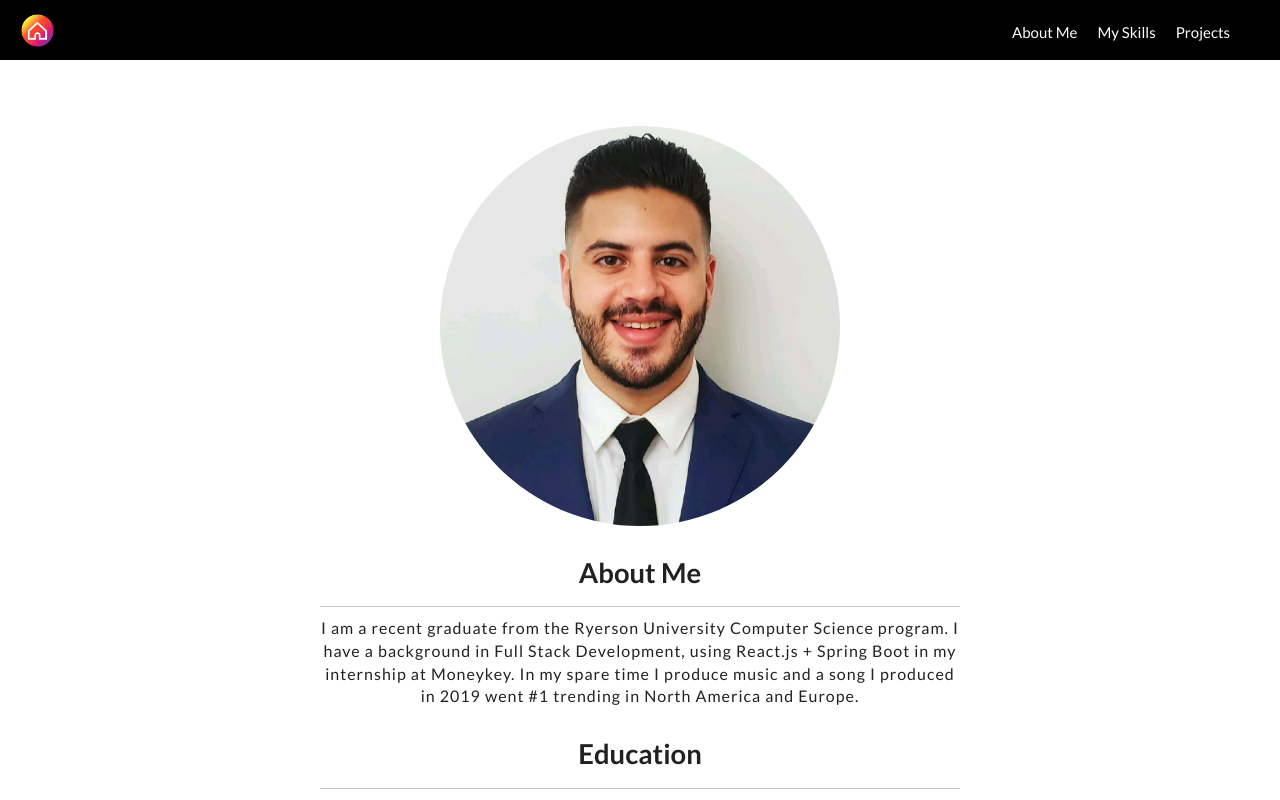
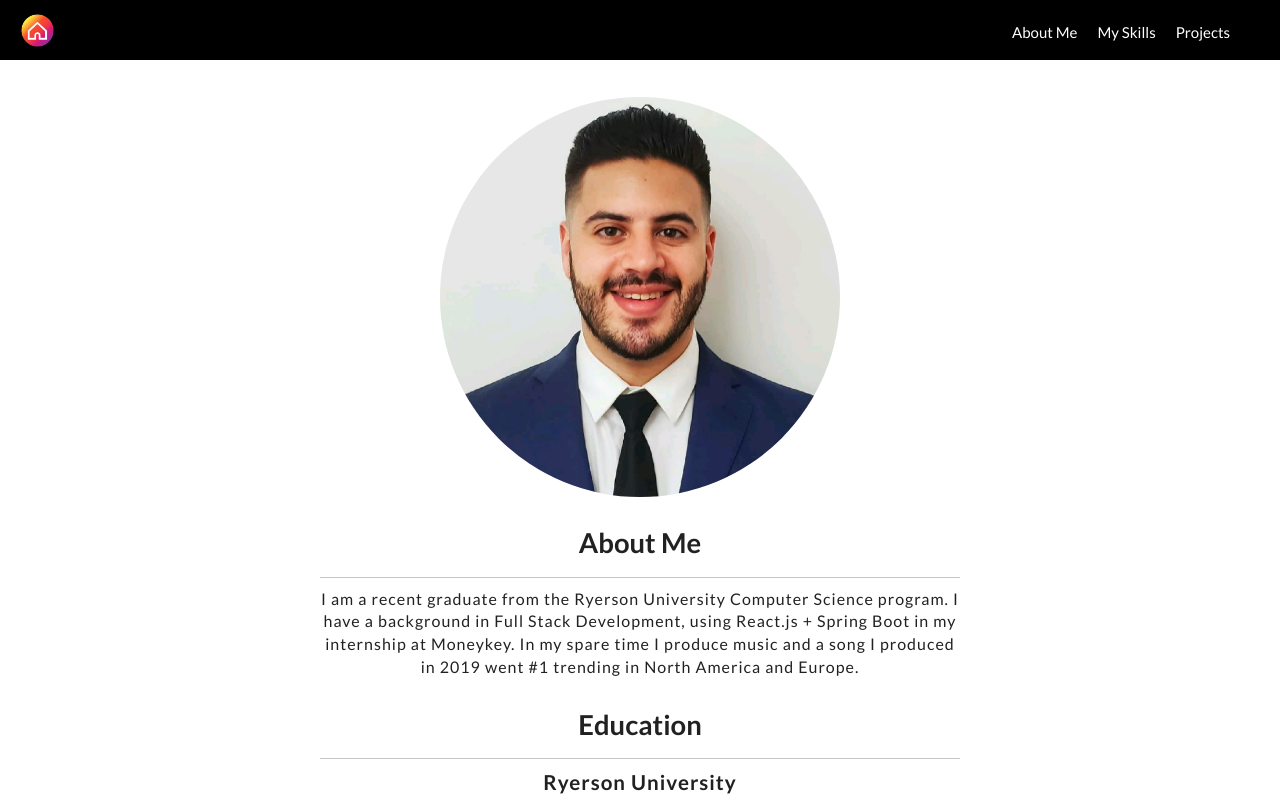
Before and after one commit to JonathanBajada/PortfolioWebsite, a React (Create React App) app in the folder portfolio/: page /about in a window 1280 px wide. Shown: the top 800 px of the page. Built offline with nearby package versions, Linux system fonts and the light colour scheme.

Commit message:
added transformations

```diff
--- a/portfolio/src/Components/AboutMe.css
+++ b/portfolio/src/Components/AboutMe.css
@@ -1,5 +1,11 @@
+.about-me {
+	animation-name: moveInLeft;
+	animation-duration: 2s;
+	animation-timing-function: ease-out;
+}
+
 .profilePic {
-	margin-top: 5%;
+	margin-top: 70px;
 	border-radius: 50%;
 	display: block;
 	margin-left: auto;
@@ -38,6 +44,7 @@
 	display: inline-block;
 	list-style-type: none;
 	margin-left: 10px;
+	padding-bottom: 2em;
 }
 
 @media only screen and (max-width: 1200px) {
@@ -51,3 +58,17 @@
 		max-width: 300px;
 	}
 }
+
+@keyframes moveInLeft {
+	0% {
+		opacity: 0;
+		transform: translateX(-100px);
+	}
+	80% {
+		transform: translateX(0px);
+	}
+	100% {
+		opacity: 1;
+		trasnform: translate(0);
+	}
+}
--- a/portfolio/src/Components/AboutMe.js
+++ b/portfolio/src/Components/AboutMe.js
@@ -5,8 +5,7 @@ import linkedIN from '../img/linkedIn.png';
 
 const AboutMe = (props) => {
 	return (
-		<div>
-			<h2>About Me!</h2>
+		<div className="about-me">
 			<div className="profile-image">
 				<img className="profilePic" src={require('../img/profile.png')} alt="" />
 			</div>
```
